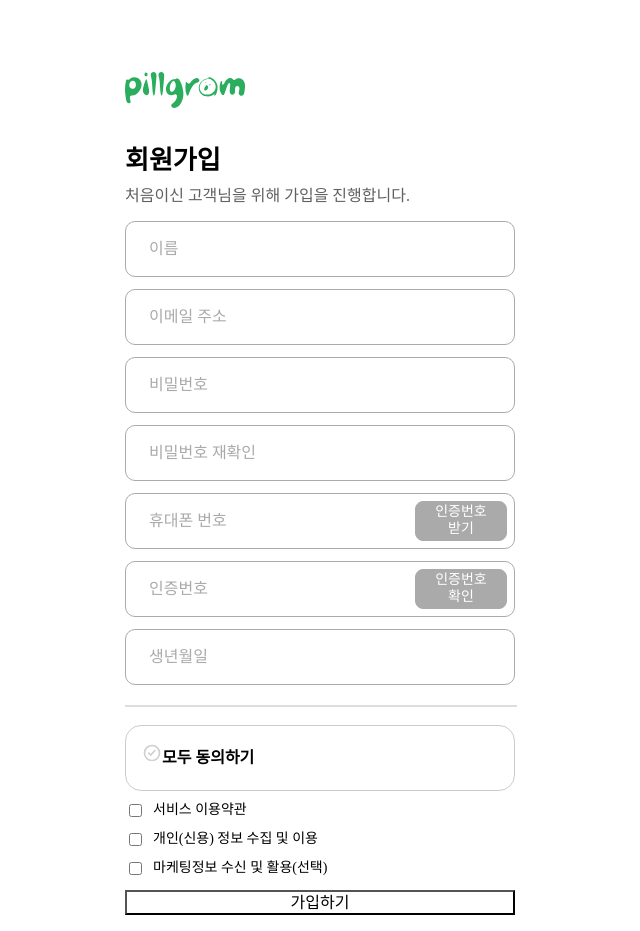
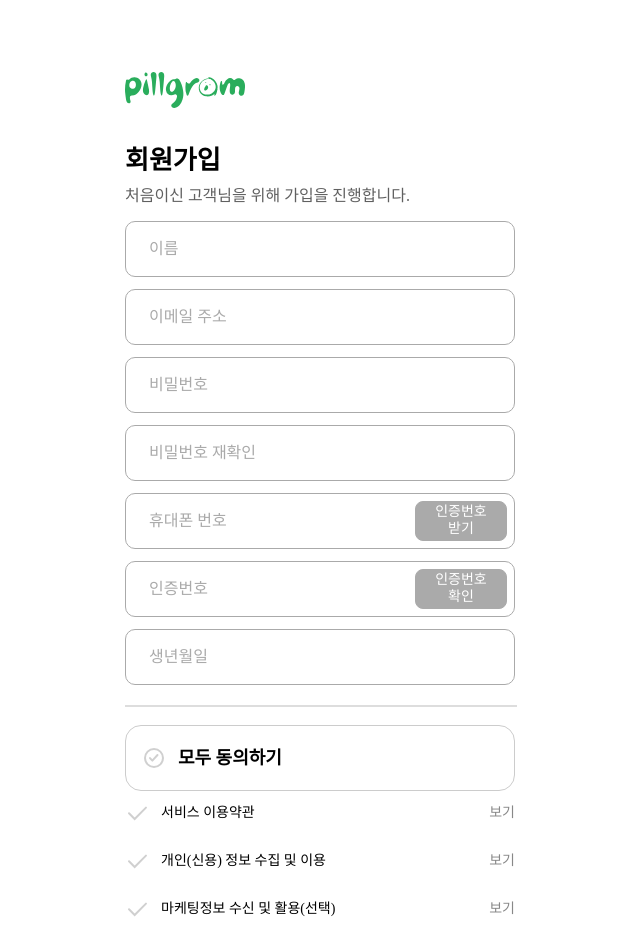
Before and after one commit to devhan0737/pillgram, a React (Vite) app: page /SignupPage in a window 1280 px wide. Shown: the top 931 px of the page, without its empty margins (320-960 px from the left). Built offline with nearby package versions, Linux system fonts and the light colour scheme; a web font is replaced by a local one.

Commit message:
거의 끝나간다..

```diff
--- a/src/_root/Agree.jsx
+++ b/src/_root/Agree.jsx
@@ -1,10 +1,12 @@
-import React, { useEffect, useState } from "react";
+import React, { useEffect } from "react";
 import { useForm } from "react-hook-form";
 import styled from "styled-components";
 import { AGREEMENTS } from "../assets/small-Check-Box";
 
 const checkedImg = "/public/agree_chk_on.svg";
-const uncheckedImg = "/public/agree_chk.svg"; // 비활성화된 이미지 경로가 잘못되어 있어 수정
+const uncheckedImg = "/public/agree_chk.svg";
+const singleUncheckedImg = "/public/survey_chk.svg";
+const singleCheckedImg = "/public/survey_chk_on.svg";
 
 const FormContainer = styled.div`
   display: flex;
@@ -13,7 +15,10 @@ const FormContainer = styled.div`
 `;
 
 const TopCheckbox = styled.div`
-  display: block;
+  display: flex;
+  align-items: center;
+  justify-content: space-between;
+  gap: 12px;
   box-sizing: border-box;
   font-weight: 700;
   line-height: 32px;
@@ -22,13 +27,38 @@ const TopCheckbox = styled.div`
   border-radius: 16px;
   padding: 16px;
   cursor: pointer;
+  label {
+    font-weight: 700;
+    line-height: 32px;
+    font-size: 1.8rem;
+    cursor: pointer;
+  }
+`;
+const AllCheckBox = styled.div`
+  display: flex;
+  align-items: center;
+  gap: 12px;
+`;
+const BottomCheckBox = styled.div`
+  display: flex;
+  flex-direction: column;
+  gap: 24px;
 `;
 const Checkbox = styled.div`
   display: flex;
   align-items: center;
+  justify-content: space-between;
   gap: 8px;
   font-size: 14px;
   cursor: pointer;
+`;
+const EachCheckBox = styled.div`
+  display: flex;
+  align-items: center;
+  gap: 12px;
+`;
+const HiddenCheckbox = styled.input`
+  display: none;
 `;
 
 const Divider = styled.hr`
@@ -37,63 +67,65 @@ const Divider = styled.hr`
 `;
 
 const CheckboxImage = styled.img`
-  width: 20px;
-  height: 20px;
+  width: 24px;
+  height: 24px;
   cursor: pointer;
 `;
+
+const ViewText = styled.span`
+  color: #888888;
+  cursor: pointer;
+  font-size: 14px;
+`;
+
 const AgreementForm = ({ register, setValue, watch }) => {
-  // 모든 체크박스가 체크되었는지 확인
   const allChecked = AGREEMENTS.every(({ id }) => watch(id));
 
-  // 일부 체크박스가 체크되었는지 확인
-  const someChecked = AGREEMENTS.some(({ id }) => watch(id));
-
-  // "모두 동의하기" 체크박스 클릭 시 모든 체크박스를 변경하는 함수
   const handleAllAgree = () => {
-    const newState = !watch("allAgree"); // 현재 상태 반전
+    const newState = !watch("allAgree");
     AGREEMENTS.forEach(({ id }) => {
-      setValue(id, newState, { shouldValidate: true }); // 모든 체크박스 변경 + 즉시 검증
+      setValue(id, newState, { shouldValidate: true });
     });
-    setValue("allAgree", newState, { shouldValidate: true }); // "모두 동의하기" 값도 함께 변경
+    setValue("allAgree", newState, { shouldValidate: true });
   };
 
-  // 개별 체크박스가 변경될 때 "모두 동의하기" 체크 여부 업데이트
   useEffect(() => {
-    const isAllChecked = AGREEMENTS.every(({ id }) => watch(id)); // 모든 항목 체크 확인
-    setValue("allAgree", isAllChecked); // "모두 동의하기" 업데이트
-  }, [AGREEMENTS.map(({ id }) => watch(id))]); // watch 값들만 의존성 배열에 추가
+    const isAllChecked = AGREEMENTS.every(({ id }) => watch(id));
+    setValue("allAgree", isAllChecked);
+  }, [AGREEMENTS.map(({ id }) => watch(id))]);
 
   return (
     <FormContainer>
       <Divider />
 
       <TopCheckbox onClick={handleAllAgree}>
+        <AllCheckBox>
           <CheckboxImage
             src={watch("allAgree") ? checkedImg : uncheckedImg}
             alt="모두 동의하기"
-          onClick={(e) => {
-            e.stopPropagation();
-            handleAllAgree();
-          }}
           />
-
           <label>모두 동의하기</label>
+        </AllCheckBox>
       </TopCheckbox>
 
+      <BottomCheckBox>
         {AGREEMENTS.map(({ id, label }) => (
-        <Checkbox key={id}>
-          <input
-            type="checkbox"
-            id={id}
-            {...register(id)}
-            onChange={(e) => {
-              setValue(id, e.target.checked, { shouldValidate: true }); // 개별 체크박스 상태 변경 시 적용
-            }}
+          <Checkbox
+            key={id}
+            onClick={() => setValue(id, !watch(id), { shouldValidate: true })}
+          >
+            <EachCheckBox>
+              <HiddenCheckbox type="checkbox" id={id} {...register(id)} />
+              <CheckboxImage
+                src={watch(id) ? singleCheckedImg : singleUncheckedImg}
+                alt={label}
               />
-
               <label htmlFor={id}>{label}</label>
+            </EachCheckBox>
+            <ViewText>보기</ViewText>
           </Checkbox>
         ))}
+      </BottomCheckBox>
     </FormContainer>
   );
 };
```
Also changed, not shown: public/survey_chk_on.svg (added). Lines whose indentation alone changed are shown as unchanged.
